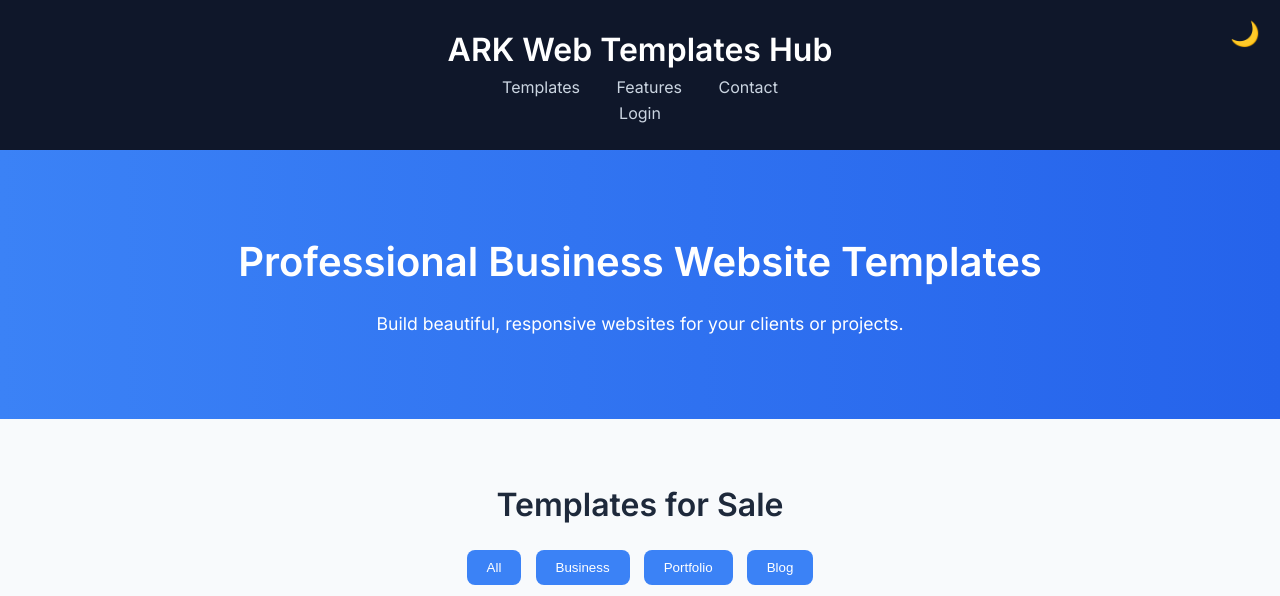
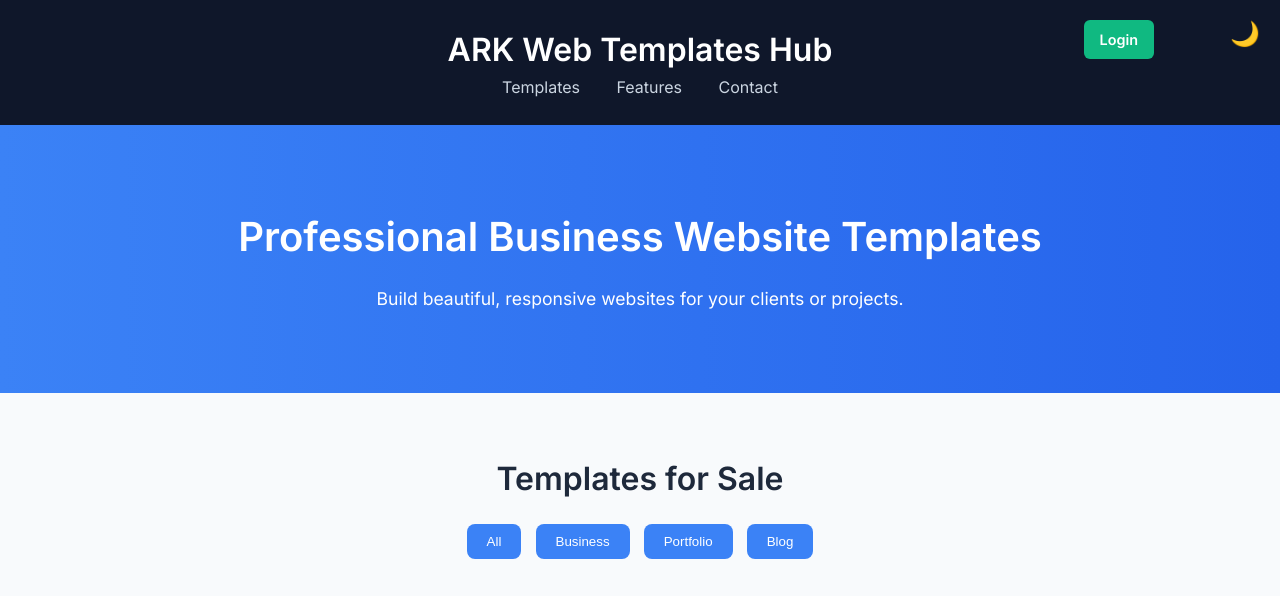
Before and after one commit to ARKcodehub/arkwebhub, a plain HTML site: page index.html in a window 1280 px wide. Shown: the top 596 px of the page. Drawn offline with Linux system fonts and the light colour scheme.

Commit message:
Update style.css

```diff
--- a/style.css
+++ b/style.css
@@ -206,3 +206,29 @@ footer {
   0% { opacity: 0; transform: scale(0.95); }
   100% { opacity: 1; transform: scale(1); }
 }
+
+
+/* Auth Button Styles */
+.auth-controls {
+  margin-right: 80px;
+  position: absolute;
+  top: 20px;
+  right: 30px;
+  display: flex;
+  align-items: center;
+}
+
+.auth-btn {
+  background-color: #10b981;
+  color: white;
+  border: none;
+  padding: 8px 16px;
+  border-radius: 6px;
+  cursor: pointer;
+  font-weight: 600;
+  font-size: 0.9rem;
+}
+
+.auth-btn:hover {
+  background-color: #059669;
+}
```
